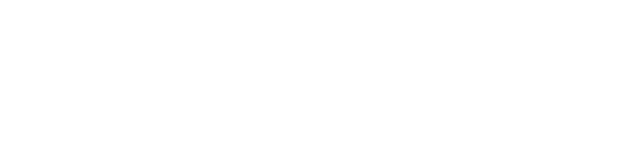
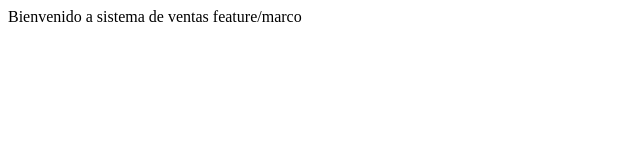
Before and after one commit to ricardohc/app-demo, a plain HTML site: page index.html in a window 1280 px wide. Shown: the whole page, without its empty margins (0-640 px from the left). Drawn offline with Linux system fonts and the light colour scheme.

Commit message:
feat: WRDA-100 subiendo footer ricardo

```diff
--- a/index.html
+++ b/index.html
@@ -6,6 +6,6 @@
     <title>Document</title>
 </head>
 <body>
-
+    <footer>Bienvenido a sistema de ventas feature/marco</footer>
 </body>
 </html>
```
